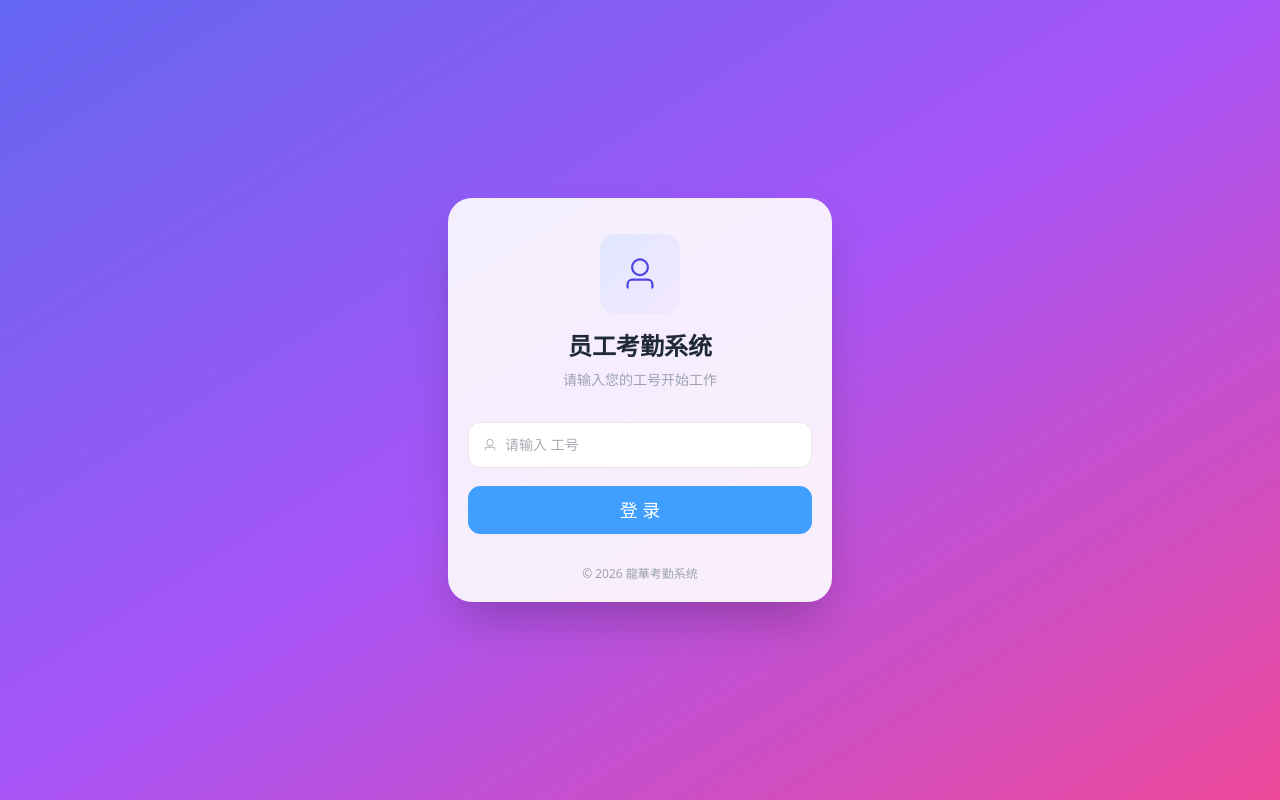
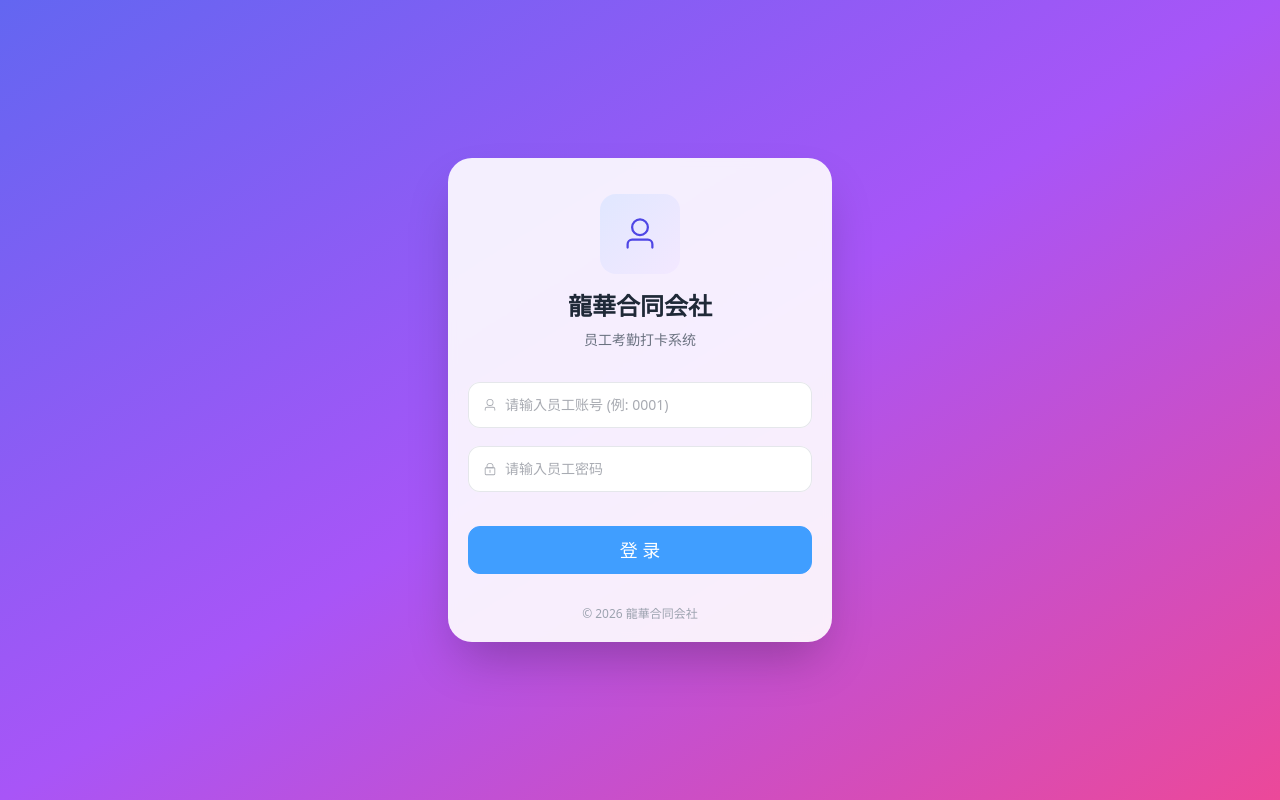
Before and after one commit to williamzhou8818/eams-frontend-app, a Vue app: page /login in a window 1280 px wide. Built offline with nearby package versions, Linux system fonts and the light colour scheme.

Commit message:
update password login

```diff
--- a/index.html
+++ b/index.html
@@ -4,7 +4,7 @@
     <meta charset="UTF-8" />
     <link rel="icon" type="image/svg+xml" href="/favicon.svg" />
     <meta name="viewport" content="width=device-width, initial-scale=1.0" />
-    <title>eams-frontend-app</title>
+    <title>龍華合同会社</title>
   </head>
   <body>
     <div id="app"></div>
--- a/src/api/request.js
+++ b/src/api/request.js
@@ -4,7 +4,7 @@ import { ElMessage } from 'element-plus';
 import router from '@/router';
 
 const request = axios.create({
-  baseURL: 'http://52.6.191.36:8082', // 👈 确保这里是你后端的真实地址 //  http://52.6.191.36:8082
+  baseURL: '', // 👈 确保这里是你后端的真实地址 //  http://52.6.191.36:8082 , " ", http://localhost:8082/
   timeout: 10000,
 });
 
--- a/src/views/LoginView.vue
+++ b/src/views/LoginView.vue
@@ -3,7 +3,7 @@
     class="min-h-screen flex items-center justify-center bg-gradient-to-br from-indigo-500 via-purple-500 to-pink-500 p-4"
   >
     <el-card
-      class="w-full max-w-sm !rounded-3xl !shadow-2xl !border-0 bg-white/90"
+      class="w-full max-w-sm !rounded-3xl !shadow-2xl !border-0 bg-white/90 backdrop-blur-sm"
     >
       <div class="text-center mb-8 pt-4">
         <div
@@ -13,17 +13,34 @@
             <User />
           </el-icon>
         </div>
-        <h1 class="text-2xl font-bold text-gray-800">员工考勤系统</h1>
-        <p class="text-gray-400 text-sm mt-2">请输入您的工号开始工作</p>
+        <!-- 👇 修改处 1：公司名字 -->
+        <h1 class="text-2xl font-bold text-gray-800">龍華合同会社</h1>
+        <p class="text-gray-500 text-sm mt-2">员工考勤打卡系统</p>
       </div>
 
       <el-form @submit.prevent="handleLogin">
+        <!-- 👇 修改处 2：员工账号输入框 -->
         <el-form-item>
           <el-input
             v-model="employeeNo"
-            placeholder="请输入 工号"
+            placeholder="请输入员工账号 (例: 0001)"
             size="large"
             :prefix-icon="User"
+            @keyup.enter="handleLogin"
+            :disabled="loading"
+            clearable
+          />
+        </el-form-item>
+
+        <!-- 👇 修改处 3：新增员工密码输入框 -->
+        <el-form-item>
+          <el-input
+            v-model="password"
+            type="password"
+            placeholder="请输入员工密码"
+            size="large"
+            :prefix-icon="Lock"
+            show-password
             @keyup.enter="handleLogin"
             :disabled="loading"
           />
@@ -32,7 +49,7 @@
         <el-button
           type="primary"
           size="large"
-          class="!w-full !h-12 !rounded-xl !text-lg"
+          class="!w-full !h-12 !rounded-xl !text-lg mt-4"
           :loading="loading"
           @click="handleLogin"
         >
@@ -40,8 +57,9 @@
         </el-button>
       </el-form>
 
+      <!-- 👇 修改处 4：底部版权信息 -->
       <div class="text-center mt-8">
-        <p class="text-xs text-gray-400">© 2026 龍華考勤系统</p>
+        <p class="text-xs text-gray-400">© 2026 龍華合同会社</p>
       </div>
     </el-card>
   </div>
@@ -51,35 +69,44 @@
 import { ref } from 'vue';
 import { useRouter } from 'vue-router';
 import { ElMessage } from 'element-plus';
-import { User } from '@element-plus/icons-vue';
+// 👇 修改处 5：引入 Lock (锁) 图标
+import { User, Lock } from '@element-plus/icons-vue';
 import request from '@/api/request';
 
 const router = useRouter();
 
-// 👇 登录页只需要这两个响应式变量
+// 👇 修改处 6：新增 password 响应式变量
 const employeeNo = ref('');
+const password = ref('');
 const loading = ref(false);
 
 const handleLogin = async () => {
+  // 👇 修改处 7：校验账号和密码是否都已填写
   if (!employeeNo.value) {
-    ElMessage.warning('请输入员工号');
+    ElMessage.warning('请输入员工账号');
+    return;
+  }
+  if (!password.value) {
+    ElMessage.warning('请输入员工密码');
     return;
   }
 
   loading.value = true;
 
   try {
+    // 👇 修改处 8：请求参数中同时包含 employeeNo 和 password
     const res = await request.post('/api/auth/login', {
       employeeNo: employeeNo.value,
+      password: password.value, // 确保这里的字段名与你后端 DTO 中的字段名一致 (通常是 password)
     });
 
     // 如果后端返回 code 500 或没有 data，说明登录失败
     if (res.data.code === 500 || !res.data.data) {
-      ElMessage.error(res.data.message || '员工号不存在');
+      ElMessage.error(res.data.message || '账号或密码错误');
       return;
     }
 
-    // 👇 核心：直接从 res.data.data 中取出信息，存入 localStorage
+    // 核心：直接从 res.data.data 中取出信息，存入 localStorage
     const userData = res.data.data;
 
     localStorage.setItem('token', userData.token);
@@ -88,13 +115,20 @@ const handleLogin = async () => {
     localStorage.setItem('department', userData.department || '员工');
     localStorage.setItem('role', userData.role);
 
-    ElMessage.success(`欢迎 ${userData.name}`);
+    ElMessage.success(`欢迎回来，${userData.name}`);
 
-    // 👇 登录成功，跳转到主页
+    // 登录成功，跳转到主页
     router.push('/');
   } catch (error) {
     console.error('登录失败:', error);
-    ElMessage.error('登录失败，请检查网络或联系管理员');
+
+    // 👇 智能提取错误信息：优先取后端返回的 message，如果没有则显示默认提示
+    const errorMsg =
+      error.response?.data?.message ||
+      error.message ||
+      '登录失败，请检查账号密码或联系管理员';
+
+    ElMessage.error(errorMsg);
   } finally {
     loading.value = false;
   }
--- a/src/views/admin/AdminLayout.vue
+++ b/src/views/admin/AdminLayout.vue
@@ -7,7 +7,8 @@
       <div
         class="h-16 flex items-center justify-center border-b border-slate-700"
       >
-        <h1 class="text-lg font-bold tracking-wider">龍華管理后台</h1>
+        <!-- 👇 修改处 1：桌面端公司名字 -->
+        <h1 class="text-lg font-bold tracking-wider">龍華合同会社</h1>
       </div>
 
       <nav class="flex-1 py-4 overflow-y-auto">
@@ -38,7 +39,7 @@
           <span>考勤管理</span>
         </router-link>
 
-        <!-- 👇 修改处 1：工资管理使用 Money 图标 -->
+        <!-- 👇 工资管理使用 Money 图标 -->
         <router-link
           to="/admin/salary"
           class="flex items-center px-6 py-3 text-slate-300 hover:bg-slate-800 hover:text-white transition-colors"
@@ -62,7 +63,8 @@
         <div
           class="h-16 flex items-center justify-center border-b border-slate-700"
         >
-          <h1 class="text-lg font-bold tracking-wider">龍華管理后台</h1>
+          <!-- 👇 修改处 2：移动端公司名字 -->
+          <h1 class="text-lg font-bold tracking-wider">龍華合同会社</h1>
         </div>
 
         <nav class="flex-1 py-4 overflow-y-auto">
@@ -96,7 +98,7 @@
             <span>考勤管理</span>
           </router-link>
 
-          <!-- 👇 修改处 2：移动端工资管理也使用 Money 图标 -->
+          <!-- 👇 移动端工资管理也使用 Money 图标 -->
           <router-link
             to="/admin/salary"
             class="flex items-center px-6 py-3 text-slate-300 hover:bg-slate-800 hover:text-white transition-colors"
@@ -167,7 +169,7 @@ import {
   DataLine,
   User,
   Calendar,
-  Money, // 👇 修改处 3：引入 Money 图标
+  Money, // 引入 Money 图标
 } from '@element-plus/icons-vue';
 
 const router = useRouter();
--- a/src/views/admin/EmployeeManage.vue
+++ b/src/views/admin/EmployeeManage.vue
@@ -103,16 +103,32 @@
       width="500px"
     >
       <el-form ref="formRef" :model="form" :rules="rules" label-width="80px">
-        <!-- 新增时显示提示，编辑时显示真实工号 -->
+        <!-- 工号：新增时提示自动生成，编辑时显示真实工号 -->
         <el-form-item label="工号" v-if="isEdit">
           <el-input v-model="form.employeeNo" disabled />
         </el-form-item>
         <el-form-item label="工号" v-else>
           <el-input
-            value="系统自动生成 (如 A0001)"
+            value="系统自动生成 (如 0001)"
             disabled
             class="!text-gray-400"
           />
+        </el-form-item>
+
+        <!-- 👇 新增：初期密码框 (仅新增时显示) -->
+        <el-form-item label="初期密码" prop="password" v-if="!isEdit">
+          <el-input
+            v-model="form.password"
+            placeholder="请输入或自动生成初期密码"
+          >
+            <template #append>
+              <el-button
+                :icon="Refresh"
+                @click="generateRandomPassword"
+                title="生成6位随机数字密码"
+              />
+            </template>
+          </el-input>
         </el-form-item>
 
         <el-form-item label="姓名" prop="name">
@@ -150,7 +166,14 @@
 
 <script setup>
 import { ref, onMounted } from 'vue';
-import { Plus, Search, Edit, User, Delete } from '@element-plus/icons-vue';
+import {
+  Plus,
+  Search,
+  Edit,
+  User,
+  Delete,
+  Refresh,
+} from '@element-plus/icons-vue'; // 👈 引入 Refresh 图标
 import { ElMessage, ElMessageBox } from 'element-plus';
 import request from '@/api/request';
 
@@ -175,9 +198,10 @@ const form = ref({
   phone: '',
   role: 'EMPLOYEE',
   status: 1,
+  password: '', // 👈 新增 password 字段
 });
 
-// 👇 核心：去掉了 employeeNo 的必填校验，因为它是后端自动生成的
+// 👇 核心：新增时，password 为必填项
 const rules = {
   name: [{ required: true, message: '姓名不能为空', trigger: 'blur' }],
   email: [{ type: 'email', message: '邮箱格式不正确', trigger: 'blur' }],
@@ -185,6 +209,26 @@ const rules = {
     { pattern: /^\d{11}$/, message: '电话必须是 11 位数字', trigger: 'blur' },
   ],
   role: [{ required: true, message: '请选择角色', trigger: 'change' }],
+  // 👇 动态校验：只有在新增 (!isEdit) 时，才校验 password
+  password: [
+    {
+      required: true,
+      message: '初期密码不能为空',
+      trigger: 'blur',
+      validator: (rule, value, callback) => {
+        if (!isEdit.value && !value) {
+          callback(new Error('初期密码不能为空'));
+        } else {
+          callback();
+        }
+      },
+    },
+  ],
+};
+
+// 👇 新增：生成 6 位随机数字密码
+const generateRandomPassword = () => {
+  form.value.password = Math.floor(100000 + Math.random() * 900000).toString();
 };
 
 const loadData = async () => {
@@ -223,6 +267,7 @@ const openDialog = (row = null) => {
       phone: '',
       role: 'EMPLOYEE',
       status: 1,
+      password: '123456', // 👈 新增时，默认赋予一个初始密码 123456
     };
   }
   dialogVisible.value = true;
@@ -232,18 +277,16 @@ const openDialog = (row = null) => {
 };
 
 const handleSubmit = async () => {
-  // 1. 前端表单校验
   if (!formRef.value) return;
   try {
     await formRef.value.validate();
   } catch (error) {
-    return; // 校验失败，直接 return，不发送请求
+    return;
   }
 
   submitting.value = true;
   try {
     let res;
-    // 2. 发送请求并接收完整的 response 对象
     if (isEdit.value) {
       res = await request.put(
         `/api/admin/employees/${form.value.id}`,
@@ -253,17 +296,14 @@ const handleSubmit = async () => {
       res = await request.post('/api/admin/employees', form.value);
     }
 
-    // 👇 3. 核心修复：检查后端返回的业务 code，而不是只看 HTTP 状态码
     if (res.data.code === 200) {
       ElMessage.success(isEdit.value ? '更新成功' : '新增成功');
       dialogVisible.value = false;
       loadData();
     } else {
-      // 后端返回了业务错误 (例如: {code: 500, message: "该邮箱已被其他员工使用！"})
       ElMessage.error(res.data.message || '操作失败，请检查输入');
     }
   } catch (error) {
-    // 4. 处理真正的网络级别错误 (如 401 未授权, 500 服务器崩溃等)
     console.error('🔥 网络或系统级错误:', error);
     const errorMsg =
       error.response?.data?.message || error.message || '网络请求失败';
```
